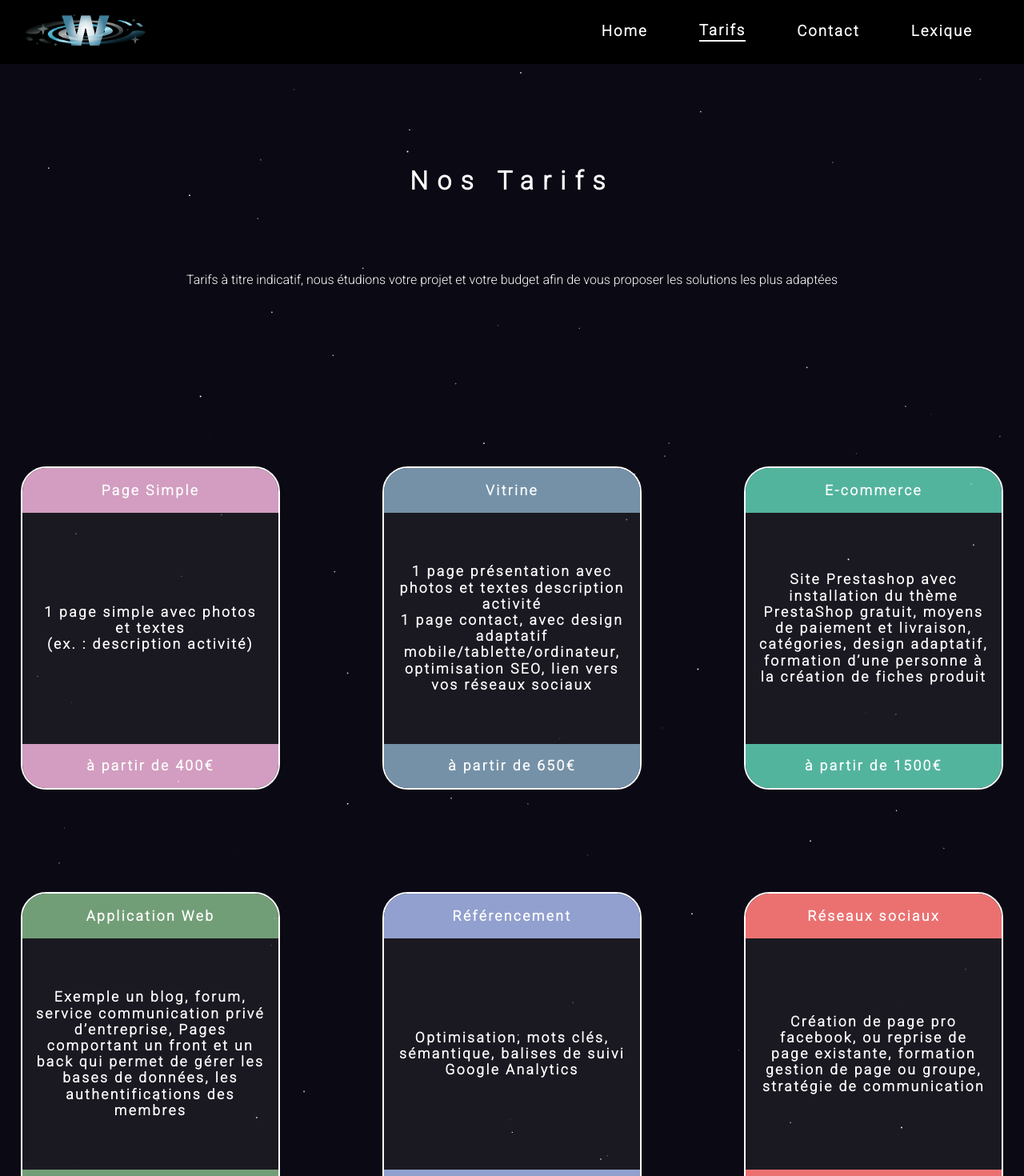
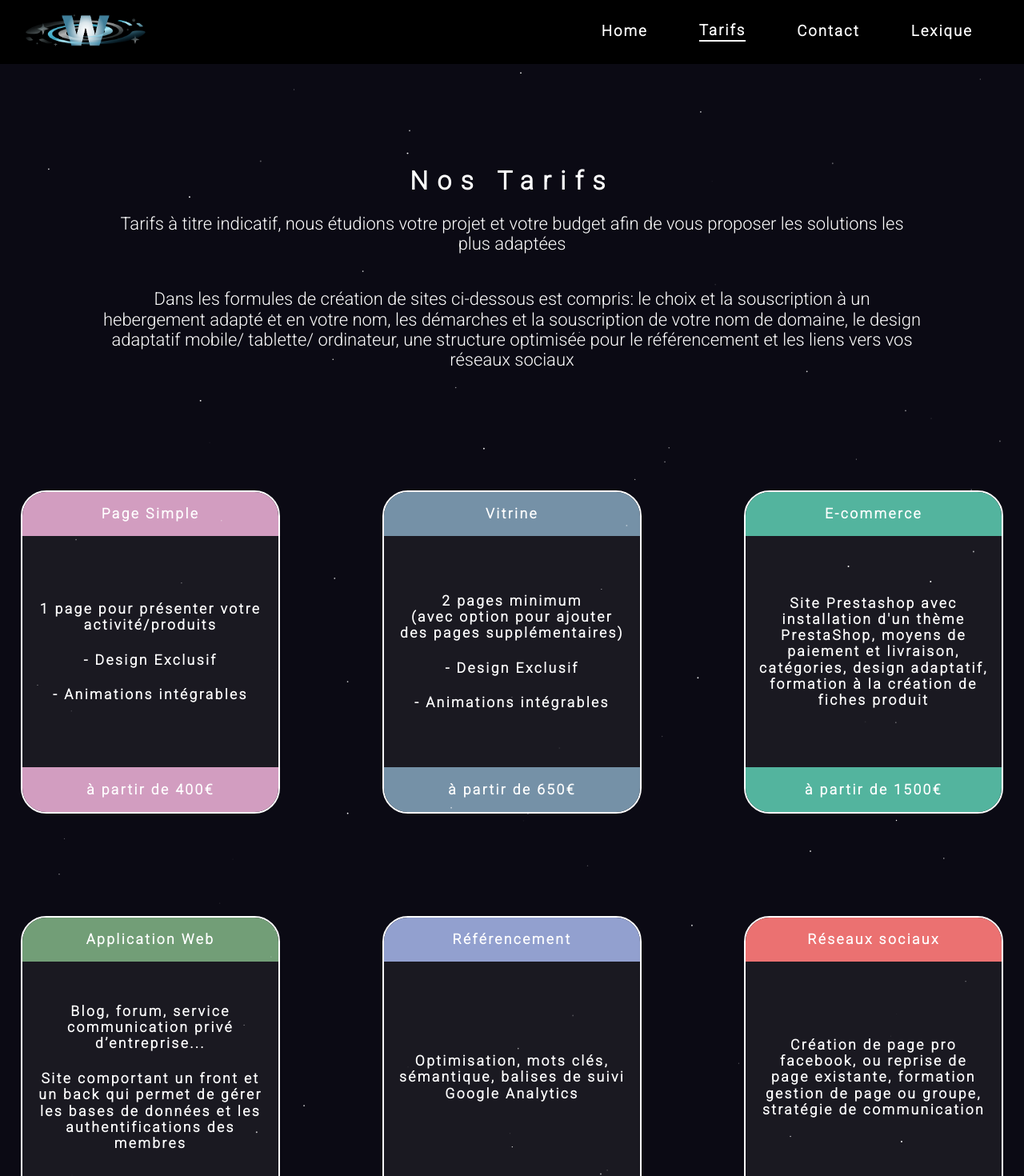
Before and after one commit to SwannDefossez/webbles, a Next.js app: page /tarif in a window 1280 px wide. Shown: the top 1470 px of the page at 80% size. Built offline with nearby package versions, Linux system fonts and the light colour scheme.

Commit message:
push
Co-authored-by: Lilou <lidou34@live.fr>

```diff
--- a/src/app/layout.tsx
+++ b/src/app/layout.tsx
@@ -53,7 +53,6 @@ export default function RootLayout({ children }) {
     <html lang="fr">
       <head>
         <GoogleAnalytics key="googleAnalytics" />
-
       </head>
       <body className={roboto.className}>
         {children}
--- a/src/app/tarif/page.js
+++ b/src/app/tarif/page.js
@@ -8,7 +8,17 @@ export default function page() {
     <div className={css.container}>
       <div className={css.tarif} id="tarifs">
         <h1>Nos Tarifs</h1>
-        <p>Tarifs à titre indicatif, nous étudions votre projet et votre budget afin de vous proposer les solutions les plus adaptées</p>
+        <p>
+          Tarifs à titre indicatif, nous étudions votre projet et votre budget
+          afin de vous proposer les solutions les plus adaptées
+        </p>
+        <p>
+          Dans les formules de création de sites ci-dessous est compris: le
+          choix et la souscription à un hebergement adapté et en votre nom, les
+          démarches et la souscription de votre nom de domaine, le design
+          adaptatif mobile/ tablette/ ordinateur, une structure optimisée pour
+          le référencement et les liens vers vos réseaux sociaux
+        </p>
         <article className={css.container}>
           <div className={css.card}>
             <header className={`${css.card__header} ${css.header1}`}>
@@ -16,10 +26,9 @@ export default function page() {
             </header>
             <section className={css.card__content}>
               <div>
-                <h4>
-                  1 page simple avec photos et textes <br /> (ex. : description
-                  activité)
-                </h4>
+                <h4>1 page pour présenter votre activité/produits</h4>
+                <h4>- Design Exclusif</h4>
+                <h4>- Animations intégrables</h4>
               </div>
             </section>
             <footer className={`${css.card__header} ${css.header1}`}>
@@ -34,11 +43,11 @@ export default function page() {
             <div className={css.card__content}>
               <div>
                 <h4>
-                  1 page présentation avec photos et textes description activité
-                  <br />1 page contact, avec design adaptatif
-                  mobile/tablette/ordinateur, optimisation SEO, lien vers vos
-                  réseaux sociaux
+                  2 pages minimum <br />
+                  (avec option pour ajouter des pages supplémentaires)
                 </h4>
+                <h4>- Design Exclusif</h4>
+                <h4>- Animations intégrables</h4>
               </div>
             </div>
             <footer className={`${css.card__header} ${css.header2}`}>
@@ -53,9 +62,9 @@ export default function page() {
             <div className={css.card__content}>
               <div>
                 <h4>
-                  Site Prestashop avec installation du thème PrestaShop gratuit,
+                  Site Prestashop avec installation d'un thème PrestaShop,
                   moyens de paiement et livraison, catégories, design adaptatif,
-                  formation d’une personne à la création de fiches produit
+                  formation à la création de fiches produit
                 </h4>
               </div>
             </div>
@@ -71,10 +80,11 @@ export default function page() {
             <div className={css.card__content}>
               <div>
                 <h4>
-                  Exemple un blog, forum, service communication privé
-                  d’entreprise, Pages comportant un front et un back qui permet
-                  de gérer les bases de données, les authentifications des
-                  membres
+                  Blog, forum, service communication privé d’entreprise...
+                </h4>
+                <h4>
+                  Site comportant un front et un back qui permet de gérer les
+                  bases de données et les authentifications des membres
                 </h4>
               </div>
             </div>
@@ -144,7 +154,7 @@ export default function page() {
               </div>
             </div>
             <footer className={`${css.card__header} ${css.header8}`}>
-              <h3>50€ / mois</h3>
+              <h3>à partir de 20€ / mois</h3>
             </footer>
           </div>
 
@@ -158,7 +168,7 @@ export default function page() {
               </div>
             </div>
             <footer className={`${css.card__header} ${css.header9}`}>
-              <h3>à partir de 50€</h3>
+              <h3>à partir de 20€</h3>
             </footer>
           </div>
         </article>
--- a/src/app/tarif/tarif.module.scss
+++ b/src/app/tarif/tarif.module.scss
@@ -23,13 +23,15 @@
 
 .tarif {
   @include flex(column, center, center);
-  gap: 5rem;
   & h1 {
     letter-spacing: 0.7rem;
   }
+  & p {
+    width: 80vw;
+    text-align: center;
+    font-size: 22px;
+  }
 }
-
-
 
 .card {
   @include flex(column, flex-start, center);
--- a/src/components/select/select.jsx
+++ b/src/components/select/select.jsx
@@ -42,7 +42,7 @@ const Select = () => {
             >
               <cite style={{ margin: "0", "line-break": "strict" }}>
                 Définition raccourcie de
-                https://www.monparcourshandicap.gouv.fr/accessibilite-numerique
+                <a href="https://www.monparcourshandicap.gouv.fr/accessibilite-numerique"> https://www.monparcourshandicap.gouv.fr/accessibilite-numerique</a>
               </cite>
             </blockquote>
             <q>
@@ -77,7 +77,7 @@ const Select = () => {
           <p>
             Pour cela, le site doit respecter les normes en vigueur lors de sa
             réalisation et de ses mises à jour. Une norme internationale émise
-            par le W3C : https://www.w3.org/
+            par le W3C : <a href="https://www.w3.org/">https://www.w3.org/</a>
           </p>
         </motion.div>
       )}
--- a/src/components/select/select.module.scss
+++ b/src/components/select/select.module.scss
@@ -7,6 +7,15 @@
   z-index: 3;
   font-size: 20px;
   line-height: 1.8rem;
+  & select {
+    color: white;
+    background-color: rgba(0, 255, 255, 0);
+    border: 2px rgb(187, 110, 110) solid;
+  }
+  & select option {
+    background-color: rgb(187, 110, 110);
+
+  }
 }
 .collapse {
   &__label {
@@ -20,9 +29,17 @@
       @include md {
         display: block;
       }
+      & cite a {
+        color: rgb(187, 110, 110);
+        text-decoration: none;
+      }
     }
     & p {
       width: 100%;
+      & a {
+        color: rgb(187, 110, 110);
+        text-decoration: none;
+      }
     }
     @include flex(column, center, center);
     flex-basis: 100%;
@@ -34,7 +51,7 @@
     text-align: left;
     width: 95vw;
     @include sm {
-      border: white 1px solid;
+      border: rgb(187, 110, 110) 2px solid;
       border-radius: 1rem;
       width: 80vw;
       padding: 2rem;
@@ -63,7 +80,7 @@
   background-color: rgba(66, 66, 66, 0.274);
   border-radius: 1rem;
   padding-top: 2rem;
-  border: 2px white solid;
+  border: 2px rgb(187, 110, 110) solid;
 }
 
 .content_parent {
```
